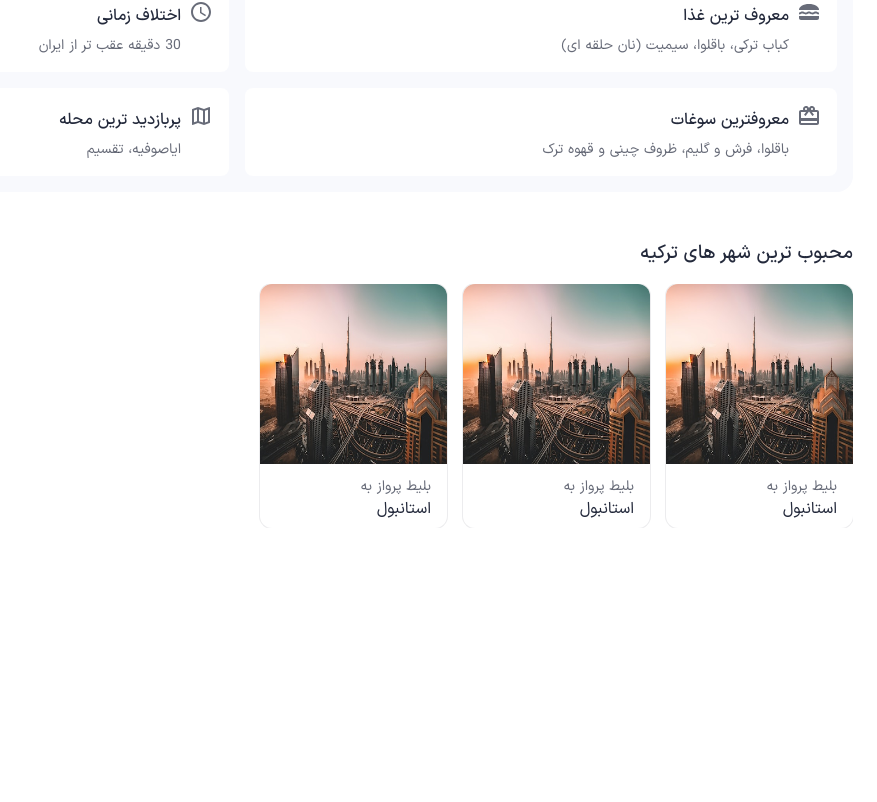
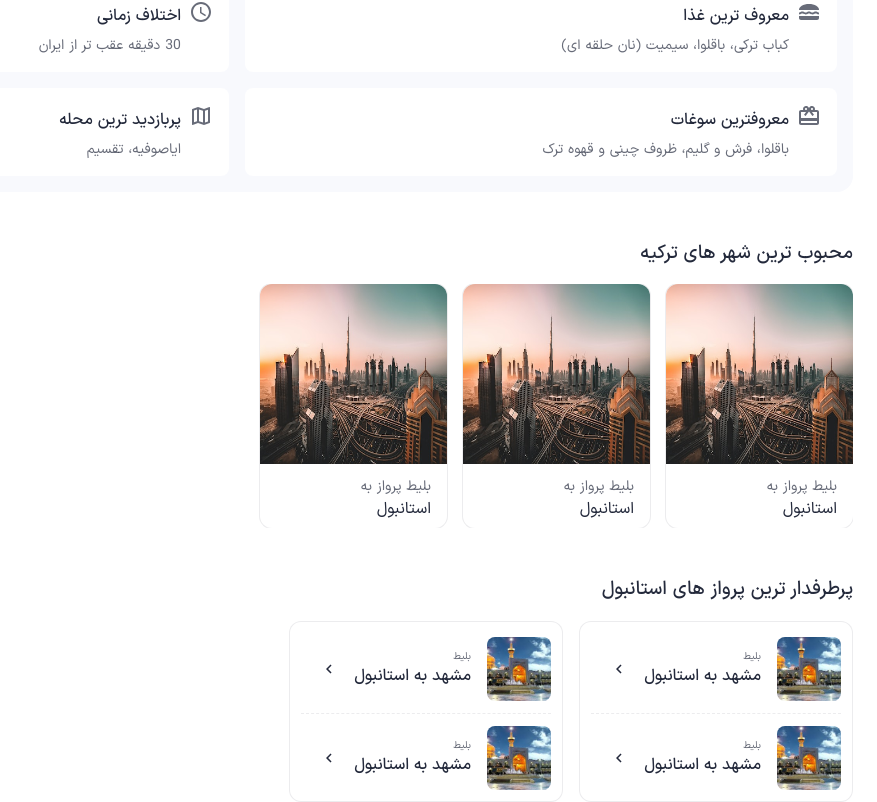
Before and after one commit to AmirHosseinZameni/snapptrip-clone, a React (Vite) app: page / in a window 1280 px wide. Shown: the part 2407-3209 px from the top of the page, without its empty margins (403-1280 px from the left). Before the commit the page ends 2935 px from the top, so only its background shows below. Built offline with nearby package versions, Linux system fonts and the light colour scheme.

Commit message:
feat(ui): add PopularFlightSection

```diff
--- a/src/App.jsx
+++ b/src/App.jsx
@@ -6,6 +6,7 @@ import FlightCards from "./components/FlightCards";
 import QuickView from "./components/QuickView";
 import Info from "./components/Info";
 import CitiesSection from "./components/CitiesSection";
+import PopularFlightsSection from "./components/PopularFlightsSection";
 
 function App() {
   return (
@@ -22,6 +23,7 @@ function App() {
       <QuickView />
       <Info/>
       <CitiesSection/>
+      <PopularFlightsSection/>
     </>
   );
 }
--- a/src/components/DropIcon.jsx
+++ b/src/components/DropIcon.jsx
@@ -1,4 +1,4 @@
-export default function DropIcon({color="#040A1F"}) {
+export default function DropIcon({color="#040A1F", style}) {
   return (
     <svg
       width="18"
@@ -6,6 +6,7 @@ export default function DropIcon({color="#040A1F"}) {
       viewBox="0 0 18 18"
       fill="none"
       xmlns="http://www.w3.org/2000/svg"
+      className={style}
     >
       <path
         d="M5.5575 6.44238L9 9.87738L12.4425 6.44238L13.5 7.49988L9 11.9999L4.5 7.49988L5.5575 6.44238Z"
--- /dev/null
+++ b/src/components/PopularFlight.jsx
@@ -0,0 +1,22 @@
+import DropIcon from "./DropIcon";
+
+export default function PopularFlight() {
+  return (
+    <div className="flex items-center gap-4 py-1">
+      <div>
+        <img
+          src="/assets/popularFlight.png"
+          alt="popularFlight "
+          className="w-16 h-16 rounded-lg object-cover"
+        />
+      </div>
+      <div className="flex flex-col">
+        <span className="font-regular text-[10px] text-[#040A1F99]">بلیط</span>
+        <span className="font-medium text-[16px] text-[#040A1FDE] ">مشهد به استانبول</span>
+      </div>
+      <div>
+        <DropIcon style="rotate-90" />
+      </div>
+    </div>
+  );
+}
--- /dev/null
+++ b/src/components/PopularFlightCard.jsx
@@ -0,0 +1,15 @@
+import PopularFlight from "./PopularFlight";
+export default function PopularFlightCard() {
+  return (
+
+      <div className=" shrink-0 w-68.5 h-46-25 px-3 pt-3 pb-2 ring-1 ring-[#6164751F] ring-inset rounded-xl ">
+        <div className="pb-2 border-b border-dashed border-[#6164751F]">
+          <PopularFlight />
+        </div>
+        <div className="pt-2">
+          <PopularFlight />
+        </div>
+      </div>
+
+  );
+}
--- /dev/null
+++ b/src/components/PopularFlightsSection.jsx
@@ -0,0 +1,15 @@
+import PopularFlightCard from "./PopularFlightCard";
+
+export default function PopularFlightsSection() {
+  return (
+    <div className="mt-12 mr-6">
+      <div className="flex flex-col gap-4">
+        <h3 className="font-medium text-[19px] text-[#040A1FDE]">پرطرفدار ترین پرواز های استانبول</h3>
+        <div className="overflow-x-auto flex gap-4 ">
+          <PopularFlightCard />
+          <PopularFlightCard />
+        </div>
+      </div>
+    </div>
+  );
+}
```
Also changed, not shown: public/assets/popularFlight.png (added).
